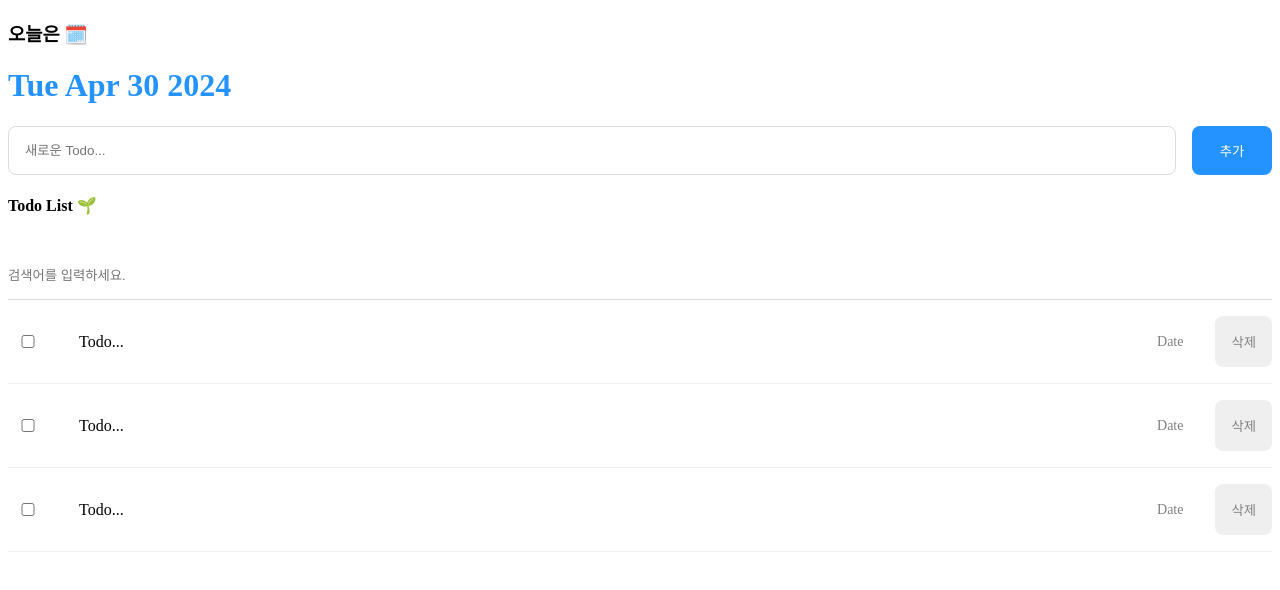
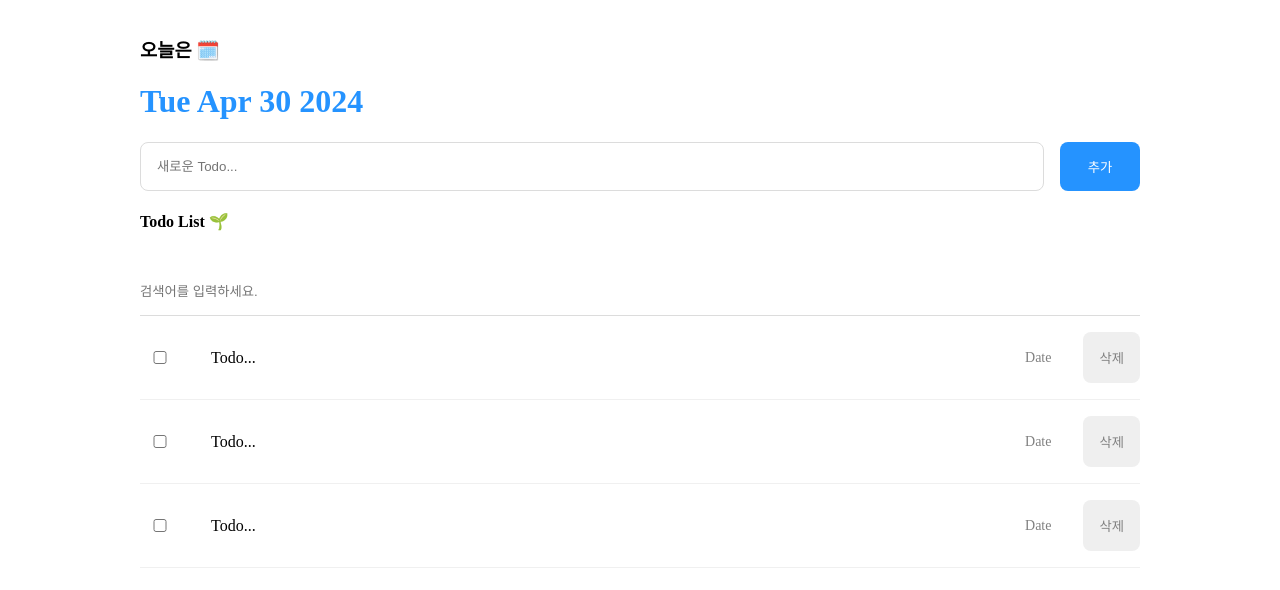
Before and after one commit to Kbomi16/onebite-react, a React (Vite) app in the folder section8/: page / in a window 1280 px wide. Shown: the top 590 px of the page. Built offline with nearby package versions, Linux system fonts and the light colour scheme.

Commit message:
💄 style: App 컴포넌트 너비 조정

```diff
--- a/section8/src/App.css
+++ b/section8/src/App.css
@@ -1,7 +1,8 @@
 .App {
+  max-width: 1000px;
+  width: 100%;
   display: flex;
   flex-direction: column;
-  gap: 1rem;
+  margin: 1rem auto;
   justify-content: center;
-  align-items: center;
 }
--- a/section8/src/App.jsx
+++ b/section8/src/App.jsx
@@ -2,6 +2,7 @@ import React from 'react'
 import Header from './components/Header'
 import Editor from './components/Editor'
 import List from './components/List'
+import './App.css'
 
 function App() {
   return (
```
